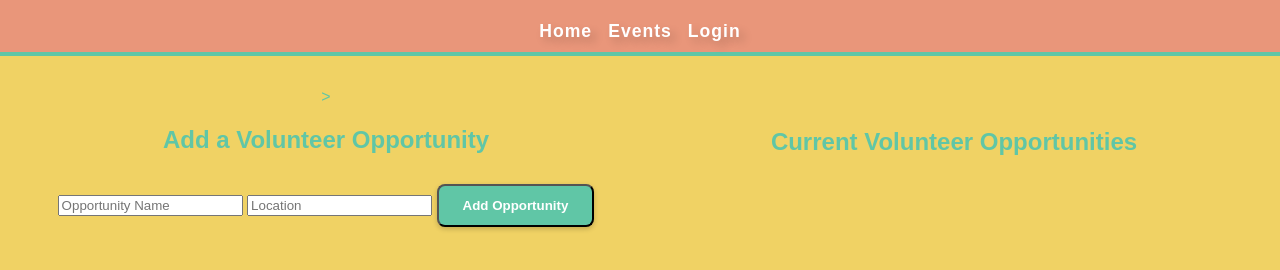
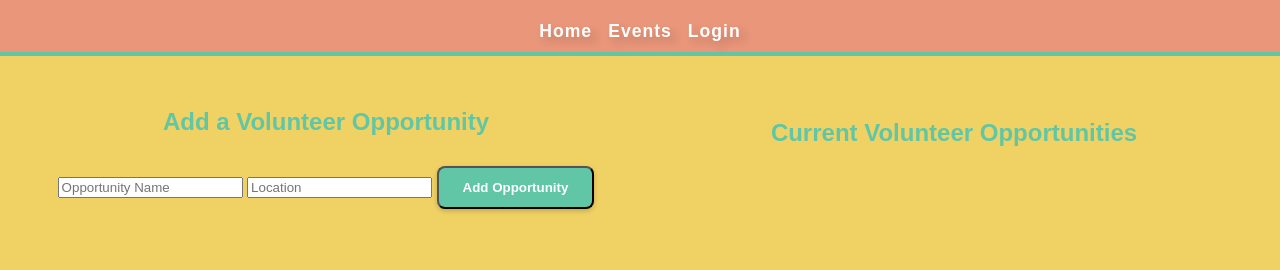
Before and after one commit to KassperKassifer/GoodNeighbor, a plain HTML site: page html/events.html in a window 1280 px wide. Shown: the part 108-378 px from the top of the page. Drawn offline with Linux system fonts and the light colour scheme; no server answers.

Commit message:
Removed trailing > after opportunityFormSection in events.html

```diff
--- a/html/events.html
+++ b/html/events.html
@@ -13,7 +13,7 @@
     </header>
 
     <main class="container">
-        <section class="form-section" id="opportunityFormSection">>
+        <section class="form-section" id="opportunityFormSection">
             <h2>Add a Volunteer Opportunity</h2>
             <form id="opportunityForm">
                 <input type="text" id="name" placeholder="Opportunity Name" required>
```
